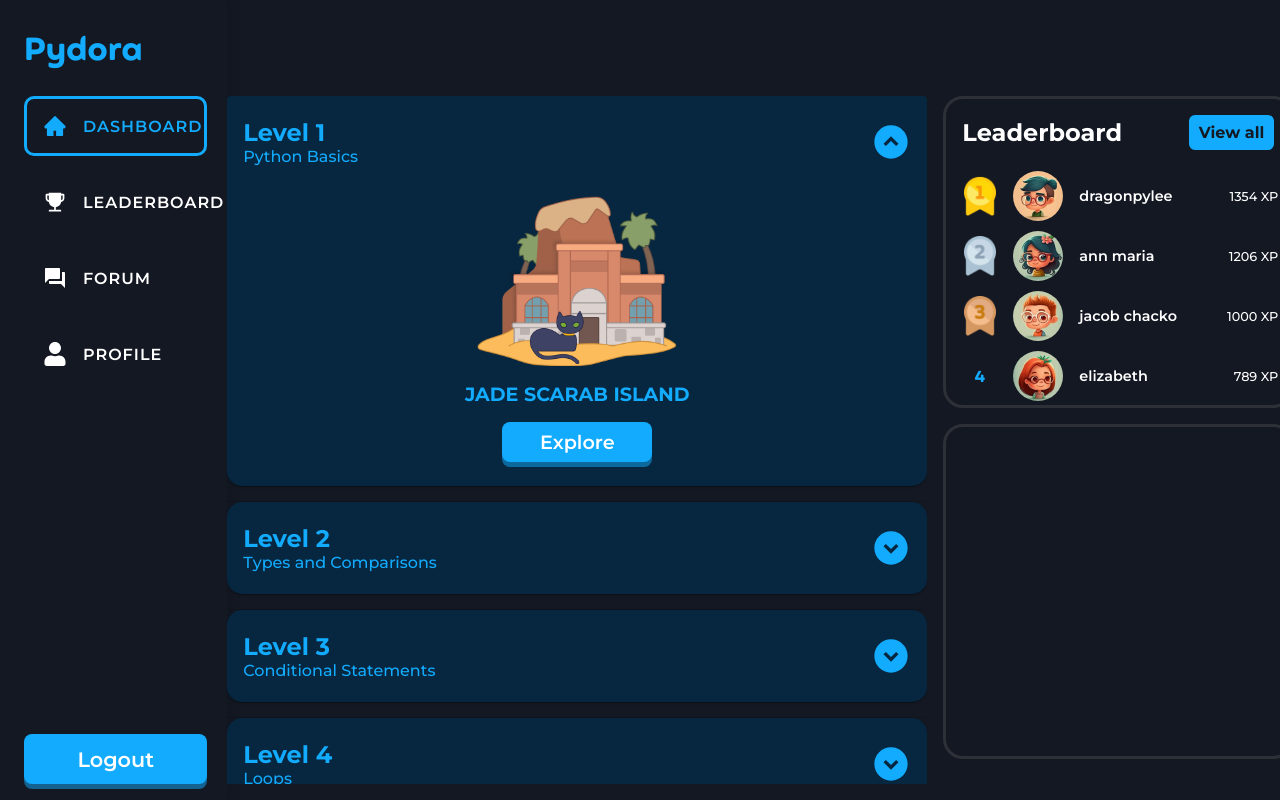
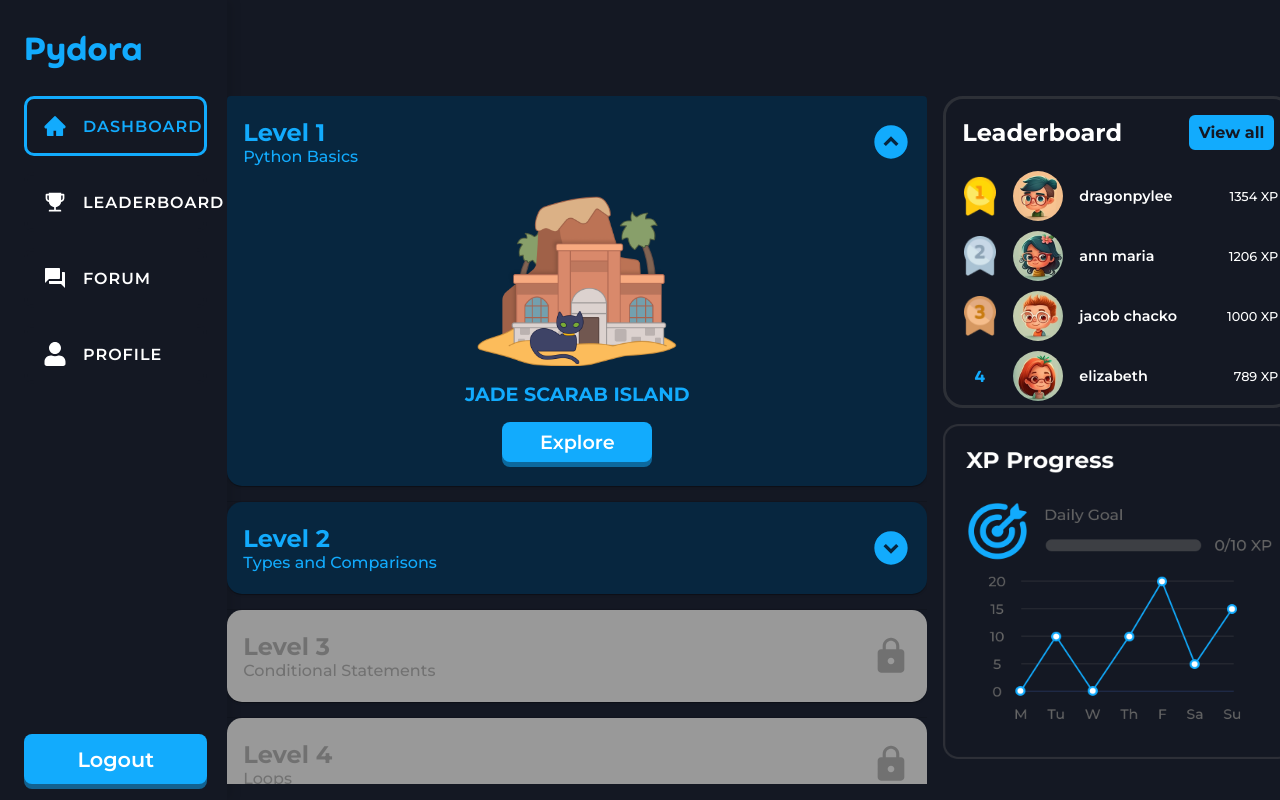
Before and after one commit to Aneetta-M-S/pydora, a React (Create React App) app: page /learn in a window 1280 px wide. Built offline with nearby package versions, Linux system fonts and the light colour scheme.

Commit message:
google auth set

```diff
--- a/package.json
+++ b/package.json
@@ -9,6 +9,7 @@
     "@testing-library/jest-dom": "^5.16.5",
     "@testing-library/react": "^13.4.0",
     "@testing-library/user-event": "^13.5.0",
+    "firebase": "^9.19.1",
     "react": "^18.2.0",
     "react-dom": "^18.2.0",
     "react-icons": "^4.8.0",
--- a/src/App.js
+++ b/src/App.js
@@ -1,4 +1,6 @@
 import './App.css';
+import { useState } from 'react';
+
 import { BrowserRouter as Router, Routes, Route } from 'react-router-dom';
 import { Navbar } from './components/navbar/Navbar';
 import { Login } from './pages/login/Login';
@@ -8,14 +10,29 @@ import { Leaderboard } from './pages/leaderboard/Leaderboard'
 import { Profile } from './pages/profile/Profile'
 import { Level1 } from './pages/quiz/level1/Level1'
 
+import { auth } from "./firebaseconfig"
+import { signOut } from 'firebase/auth';
+
+
 
 function App() {
+  const [isAuth, setIsAuth] = useState(localStorage.getItem("isAuth"));
+
+  const signUserOut = () => {
+    signOut(auth).then(() => {
+      localStorage.clear();
+      setIsAuth(false);
+      window.location.pathname = "/";
+    });
+  };
+
+
   return (
     <div id="App">
       <Router>
         <Routes>
-          <Route path="/" element={<Login />} />
-          <Route element={<Navbar />} >
+          <Route path="/" element={<Login setIsAuth={setIsAuth} />} />
+          <Route element={<Navbar isAuth={isAuth} signUserOut={signUserOut} />} >
             <Route path="/learn" element={<Dashboard />} />
             <Route path="/leaderboard" element={<Leaderboard />} />
             <Route path="/forum" element={<Forum />} />
--- a/src/components/MuiAccordion/MuiAccordion.js
+++ b/src/components/MuiAccordion/MuiAccordion.js
@@ -60,7 +60,7 @@ export function MuiAccordion() {
                     let num = lesson.id
 
                     // disabled from level 3 onwards
-                    let isOpen = num > 10
+                    let isOpen = num > 2
                     return (
                         <Accordion key={lid} sx={accRoot} disableGutters disabled={isOpen ? true : false} className="mui_accordion" expanded={expanded === `panel${num}`} onChange={handleChange(`panel${num}`)}>
                             <AccordionSummary
--- a/src/components/MuiAccordion/lessons.js
+++ b/src/components/MuiAccordion/lessons.js
@@ -18,7 +18,7 @@ export const Lessons =
         image: Level1,
         description: "You have been transported back in time to Ancient Egypt. You are approached by Pharaoh Akhenaten who needs your help to recover a stolen artifact, the Jade Scarab. Jade Scarab is a powerful tool that was used by the ancient Egyptians to write programs that could automate tasks in their daily lives. Are you in for the quest?",
         sublevels: 4,
-        current_sl: 2
+        current_sl: 1
     },
     {
         id: 2,
@@ -27,7 +27,7 @@ export const Lessons =
         image: Level2,
         description: "You are participating in the Poptropolis Games as a skilled athlete. However, some of the other competitors are cheating, and it's up to you to catch them. By using your knowledge of Python and data types, you will learn how to identify cheaters. Get ready to use your programming skills to maintain fairness and integrity in the competition!",
         sublevels: 3,
-        current_sl: 1
+        current_sl: 0
     },
     {
         id: 3,
--- a/src/components/navbar/Navbar.js
+++ b/src/components/navbar/Navbar.js
@@ -4,7 +4,7 @@ import { MdForum } from "react-icons/md";
 import { FaUser } from "react-icons/fa";
 import './Navbar.css'
 
-export const Navbar = () => {
+export const Navbar = ({signUserOut}) => {
     return (
         <>
             <div className="navbar">
@@ -27,7 +27,7 @@ export const Navbar = () => {
                         <span>Profile</span>
                     </NavLink>
                 </div>
-                <div className="logout_btn">
+                <div className="logout_btn" onClick={signUserOut}>
                     <div className="logout_btn_text">Logout</div>
                     <div className="logout_btn_shadow"></div>
                 </div>
--- a/src/components/overlay/Overlay.js
+++ b/src/components/overlay/Overlay.js
@@ -1,12 +1,22 @@
 import "./Overlay.css"
 import Scroll from '../../assets/images/scroll.png'
 import { IoIosCloseCircle } from "react-icons/io";
+import { useNavigate } from "react-router-dom";
 
 export const Overlay = (props) => {
 
+    const navigate = useNavigate();
+
+    function handleClick(i, current_sl) {
+        if(i<=current_sl)
+            navigate("/quiz");
+    }
+
     const items = []
     for (let i = 1; i <= props.sublevels; i++) {
-        items.push(<div key={`sl_item${i}`} className={i<=props.current_sl ? "item active" : "item"}>{i}</div>);
+        items.push(<div key={`sl_item${i}`}
+                    className={i<=props.current_sl ? "item active" : "item"}
+                    onClick={() => handleClick(i, props.current_sl)}>{i}</div>);
     }
 
     return (
--- /dev/null
+++ b/src/firebaseconfig.js
@@ -0,0 +1,23 @@
+import { initializeApp } from "firebase/app";
+import { getAuth, GoogleAuthProvider } from 'firebase/auth';
+import { getFirestore } from 'firebase/firestore';
+import { getStorage } from "firebase/storage";
+// import { getAnalytics } from "firebase/analytics";
+
+const firebaseConfig = {
+  apiKey: "AIzaSyAmD5SckA72i87rKsZ3rvxJNZDHfpnwSrw",
+  authDomain: "pydora-97c7e.firebaseapp.com",
+  projectId: "pydora-97c7e",
+  storageBucket: "pydora-97c7e.appspot.com",
+  messagingSenderId: "577020478127",
+  appId: "1:577020478127:web:a8232145b4d523733f0a5a",
+  measurementId: "G-F2HT0TZG52"
+};
+
+// Initialize Firebase
+const app = initializeApp(firebaseConfig);
+
+export const auth = getAuth(app);
+export const provider = new GoogleAuthProvider();
+export const db = getFirestore(app);
+export const storage = getStorage(app);
--- a/src/pages/dashboard/Dashboard.css
+++ b/src/pages/dashboard/Dashboard.css
@@ -57,7 +57,7 @@
   width: 100%;
 }
 
-.right_container .chart {
+/* .right_container .chart {
   width: 350px;
   height: 335px;
 
@@ -68,6 +68,22 @@
   border-radius: 20px;
 
   overflow: hidden;
+} */
+
+/* TEMP */
+
+.right_container .chart {
+  width: 350px;
+  height: 335px;
+  cursor: pointer;
+  display: flex;
+  align-items: center;
+  justify-content: center;
+}
+
+.right_container .chart img{
+  height: 100%;
+  width: 100%;
 }
 
 
--- a/src/pages/dashboard/Dashboard.js
+++ b/src/pages/dashboard/Dashboard.js
@@ -1,5 +1,6 @@
 import { MuiAccordion } from "../../components/MuiAccordion/MuiAccordion"
 import { LeaderboardStats } from "../../components/LeaderboardStats/Leaderboard_Stats"
+import TempXP from "../../assets/images/temp_xp.png"
 import "./Dashboard.css"
 
 export const Dashboard = () => {
@@ -14,7 +15,9 @@ export const Dashboard = () => {
             <div className="right_container">
                 <div className="info"></div>
                 <LeaderboardStats />
-                <div className="chart"></div>
+                <div className="chart">
+                    <img src={TempXP} alt=""/>
+                </div>
             </div>
         </>
     )
--- a/src/pages/login/Login.js
+++ b/src/pages/login/Login.js
@@ -1,9 +1,25 @@
+import { useState } from 'react';
 import './Login.css'
 import { FcGoogle } from "react-icons/fc";
 import Logo from "../../assets/images/logo.png"
 import LoginIllustration from "../../assets/images/login.png"
 
-export const Login = () => {
+import { auth, provider } from "../../firebaseconfig"
+import { signInWithPopup } from 'firebase/auth';
+import { useNavigate } from "react-router-dom";
+
+export const Login = ({setIsAuth}) => {
+    const navigate = useNavigate();
+
+    function handleOnClick() {
+        signInWithPopup(auth, provider).then((result) => {
+            localStorage.setItem("isAuth", true);
+            localStorage.setItem("user", result.user);
+            setIsAuth(true);
+            navigate("/learn");
+        });
+    }
+
     return (
         <div className="login_page">
             <div className="login_logo">
@@ -12,7 +28,7 @@ export const Login = () => {
             <div className="login_illustration">
                 <img src={LoginIllustration} alt='' />
             </div>
-            <div className="login_btn">
+            <div className="login_btn" onClick={handleOnClick}>
                 <div className="login_btn_text">
                     <i>
                         <FcGoogle />
--- a/src/pages/quiz/level1/Level1.css
+++ b/src/pages/quiz/level1/Level1.css
@@ -152,11 +152,8 @@
 .quiz_ide_content p input {
     border: none;
     line-height: 1.5;
-    width: 50px;
-    resize: horizontal;
 
     margin-right: 5px;
-    text-align: center;
 
     font-size: 0.9rem;
     font-weight: 500;
--- a/src/pages/quiz/level1/Level1.js
+++ b/src/pages/quiz/level1/Level1.js
@@ -35,8 +35,7 @@ export const Level1 = () => {
                     <div className="quiz_ide_content">
                         <p>location = "Temple of Karnak"</p>
                         <p>
-                            <input />
-                            <input />
+                            <input style={{width:"60px"}}/>
                         </p>
                     </div>
                 </div>
```
Also changed, not shown: src/assets/images/temp_xp.png (added), 1 other file (tests, documents, lock files or other folders).
